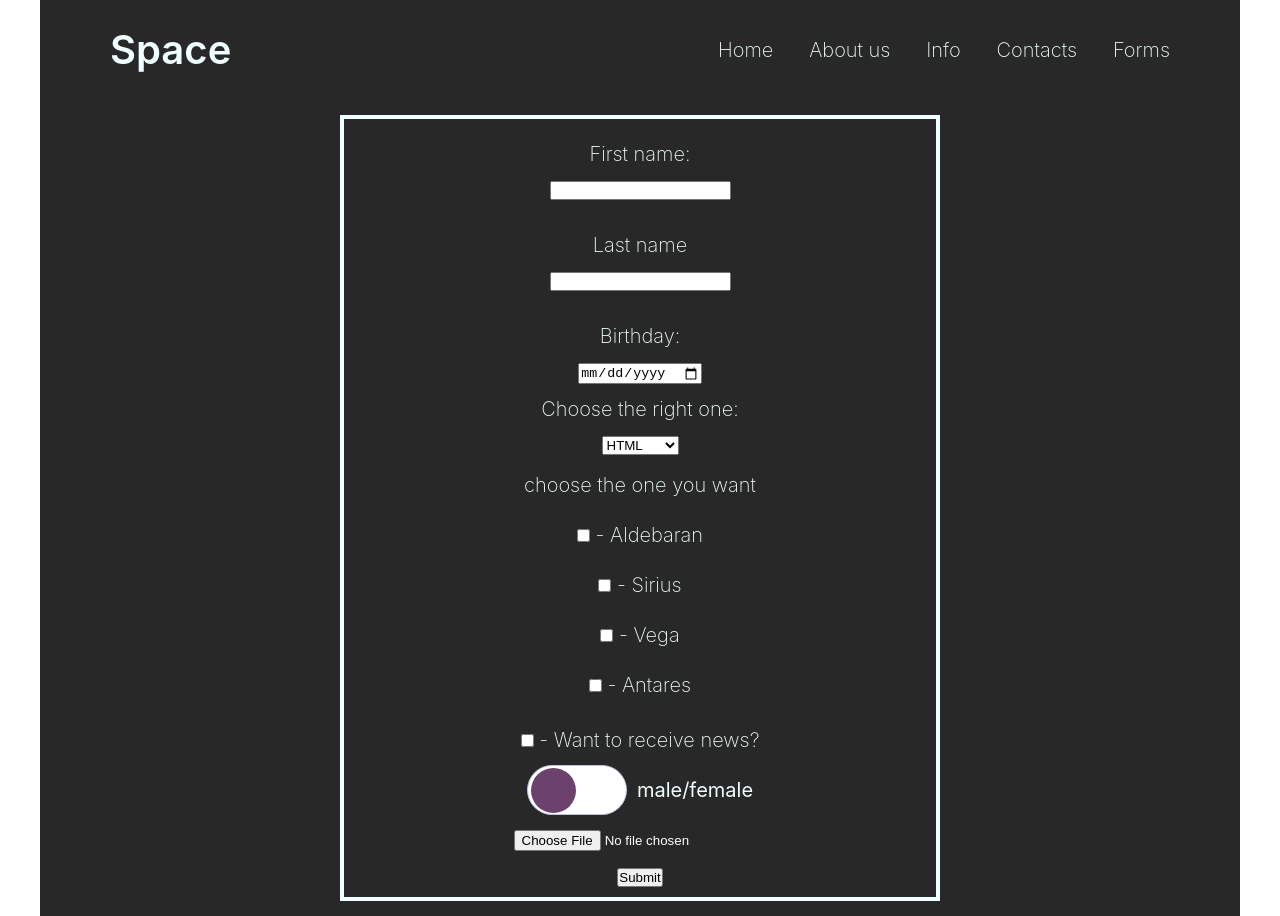
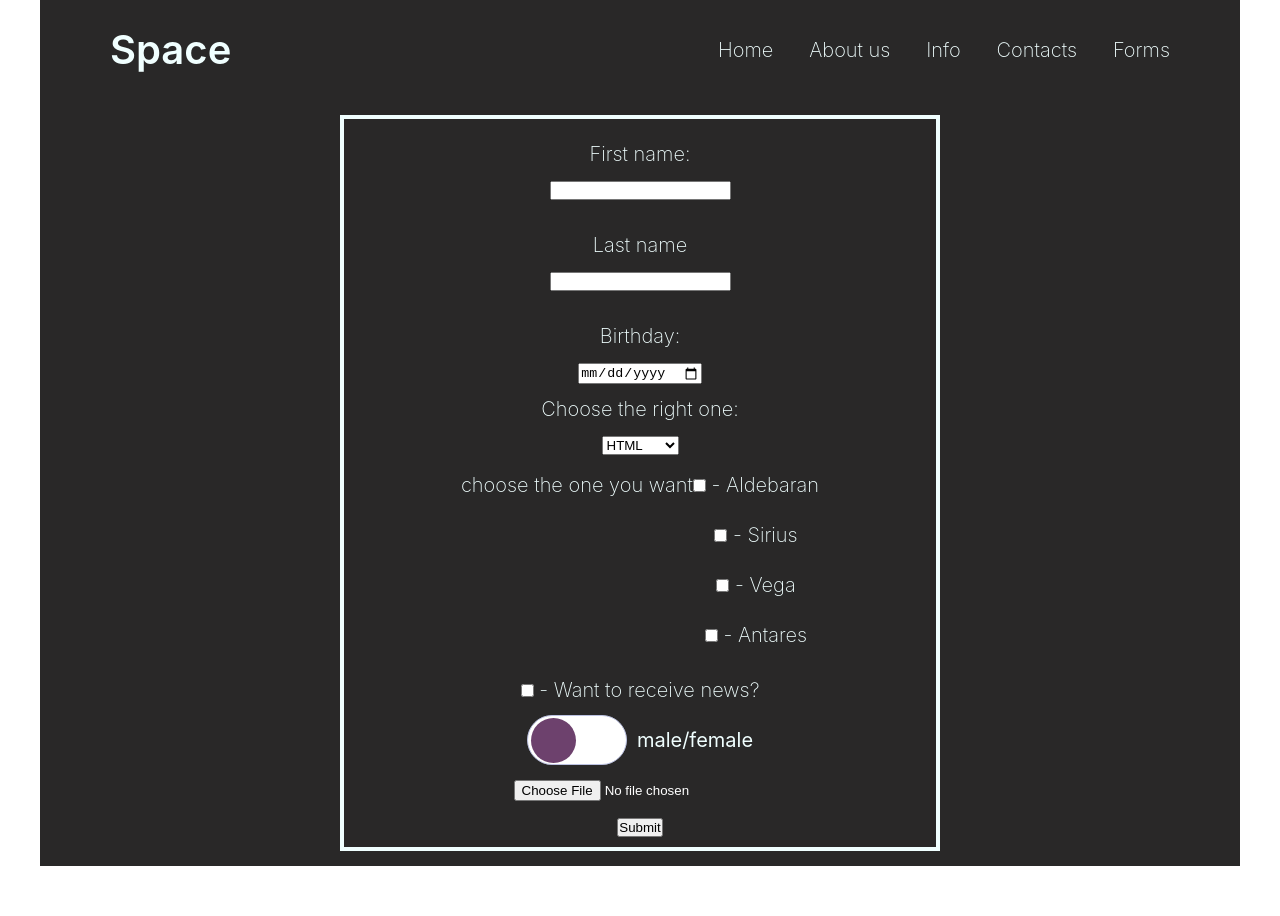
Before and after one commit to Akela89/Max2, a React (Create React App) app: page /Forms in a window 1280 px wide. After the commit the page ends 866 px from the top, so only its background shows below. Built offline with nearby package versions, Linux system fonts and the light colour scheme.

Commit message:
delete form

```diff
--- a/src/components/Forms.jsx
+++ b/src/components/Forms.jsx
@@ -3,23 +3,22 @@ import classes from './Forms.module.css';
 
 const Forms = ( ) => {
     return (
+        <form>
         <div className={classes.formsWrapper}>
             <div className={classes.formsBorder}>
-                <form>
                     <p className={classes.formText}>First name:</p>
                     <input type="text" name="firstName" />
                     <br /><br />
                     <p className={classes.formText}>Last name</p>
                     <input type="text" name="lastName"/>
                     <br /> <br />
-                </form>
 
-                <form>
+
                     <p className={classes.formText}>Birthday:</p>
                     <input type="date" name="birthday" />
-                </form>
 
-                <form>
+
+
                     <p className={classes.formText}>Сhoose the right one:</p>
                     <select name="cars" id="cars">
                         <option value="html">HTML</option>
@@ -28,10 +27,9 @@ const Forms = ( ) => {
                         <option value="reactJs">React JS</option>
 
                     </select>
-                </form>
+
 
                 <div className={classes.formStarsWrapper}>
-                    <form>
                         <p className={classes.formText}>
                             choose the one you want
                         </p>
@@ -49,32 +47,30 @@ const Forms = ( ) => {
                             <label  className={classes.formText}> - Antares</label>
                             <br />
                         </label>
-                    </form>
                 </div>
 
-                <form>
                     <p className={classes.formText}>
                     <label>
                         <input type="checkbox" name="stars"  value="antares"/>
                     </label>  - Want to receive news?
                     </p>
-                </form>
 
-                <form>
+
                     <div className={classes.container}>
                     <input type="checkbox" name="toggle" id="toggleButton" className={classes.toggleButton}/>
                         <label for="toggleButton" className={classes.text}>male/female</label>
                     </div>
-                </form>
 
-                <form>
+
                     <div className={classes.uploadWrapper}>
                     <input type="file" name="upload" id="upload"/>
                     </div>
-                </form>
+
                 <input type="submit" />
+
             </div>
         </div>
+        </form>
     )
 }
 
```
